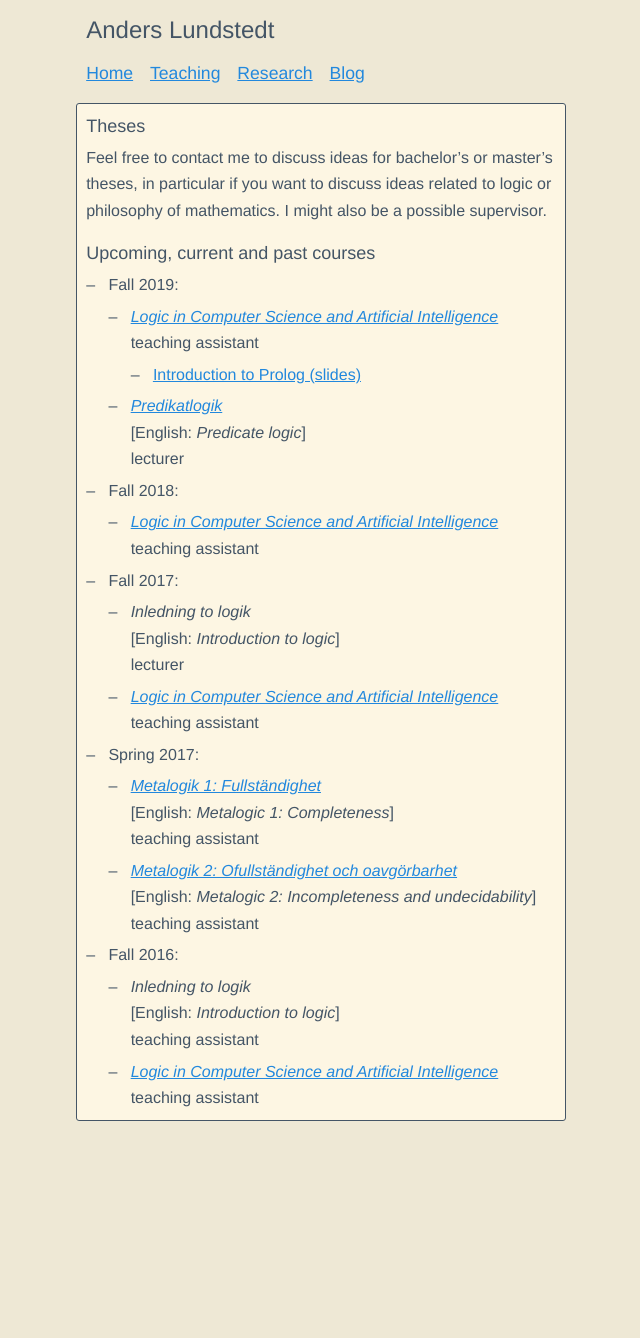
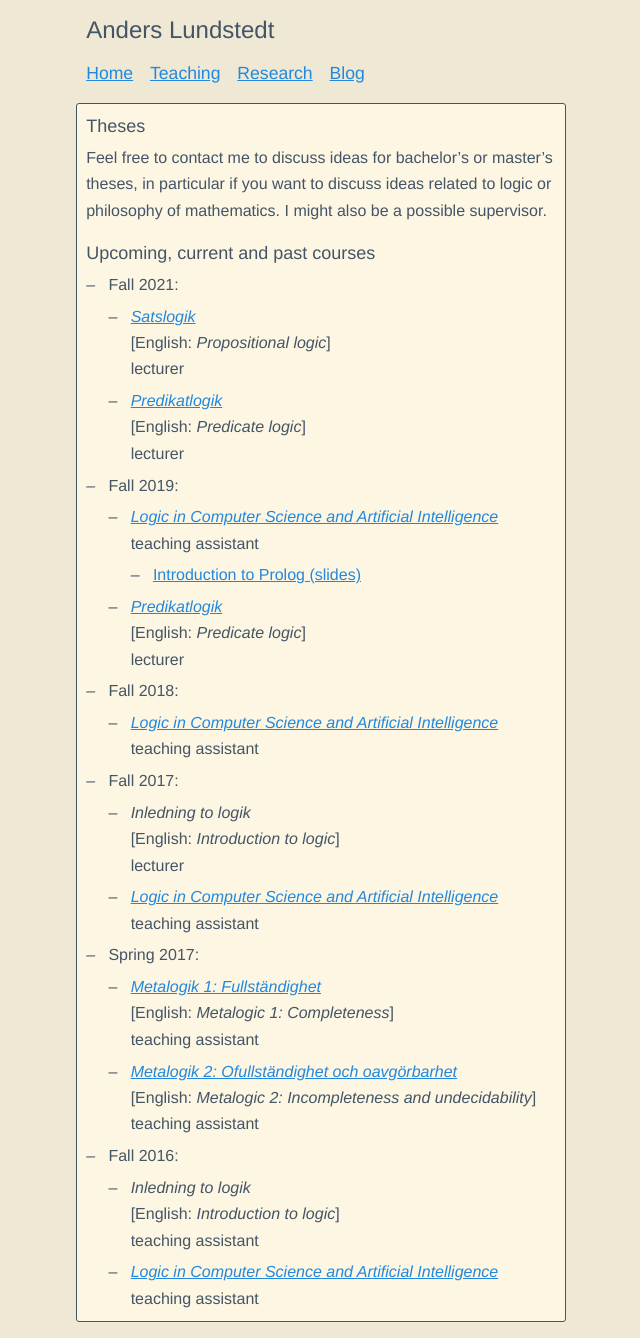
Before and after one commit to anderslundstedt/anderslundstedt.github.io, a Jekyll site: the page built from teaching/index.md, in a window 1280 px wide. Shown: the whole page, without its empty margins (319-959 px from the left). Built offline with Jekyll 4.4.1, drawn with Linux system fonts in a browser that asks for light colours; before the commit the page ends 1137 px from its top, so only the background shows below that.

Commit message:
teaching fall 2021

```diff
--- a/teaching/index.md
+++ b/teaching/index.md
@@ -8,6 +8,13 @@ particular if you want to discuss ideas related to logic or philosophy of
 mathematics. I might also be a possible supervisor.
 
 ## Upcoming, current and past courses
+- Fall 2021:
+  - [*Satslogik*](https://www.su.se/sok-kurser-och-program/fitf1l-1.500784)
+    [English: *Propositional logic*]
+    lecturer
+  - [*Predikatlogik*](https://www.su.se/sok-kurser-och-program/fitf1l-1.500784)
+    [English: *Predicate logic*]
+    lecturer
 - Fall 2019:
   - [*Logic in Computer Science and Artificial Intelligence*](https://www2.philosophy.su.se/goranko/Courses2019/LiCSAI-2019.html)
     teaching assistant
```
